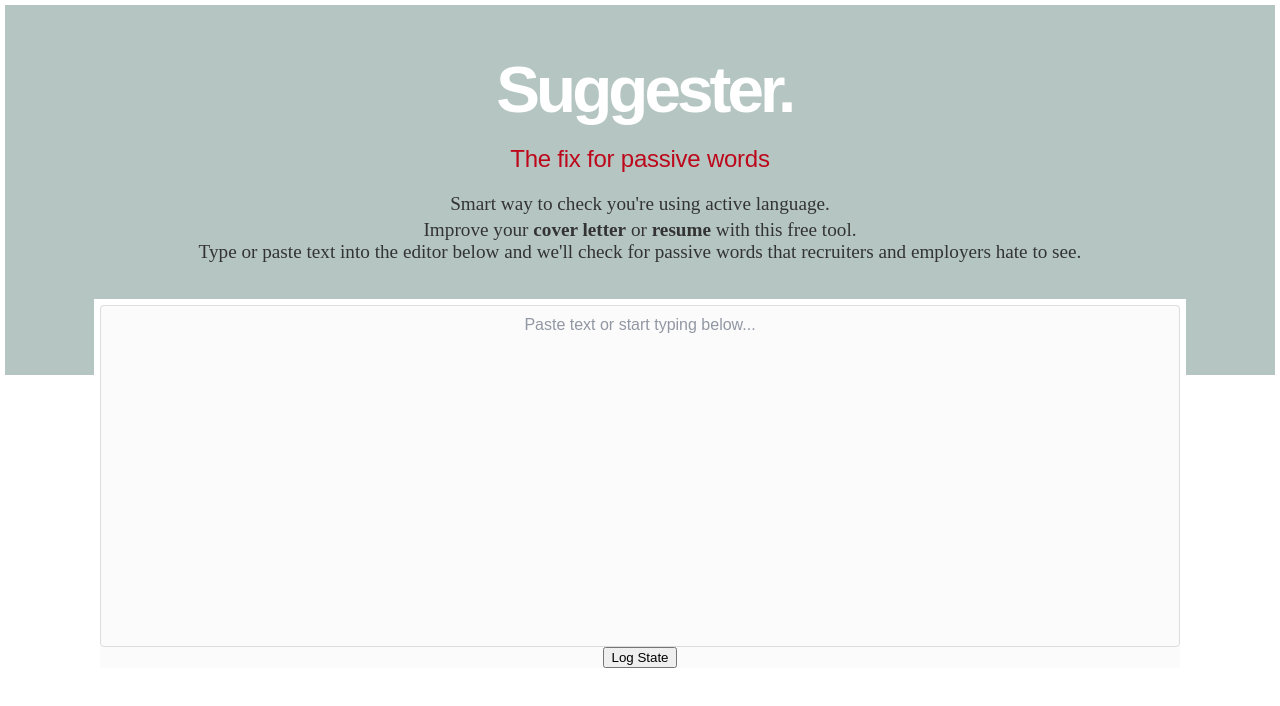
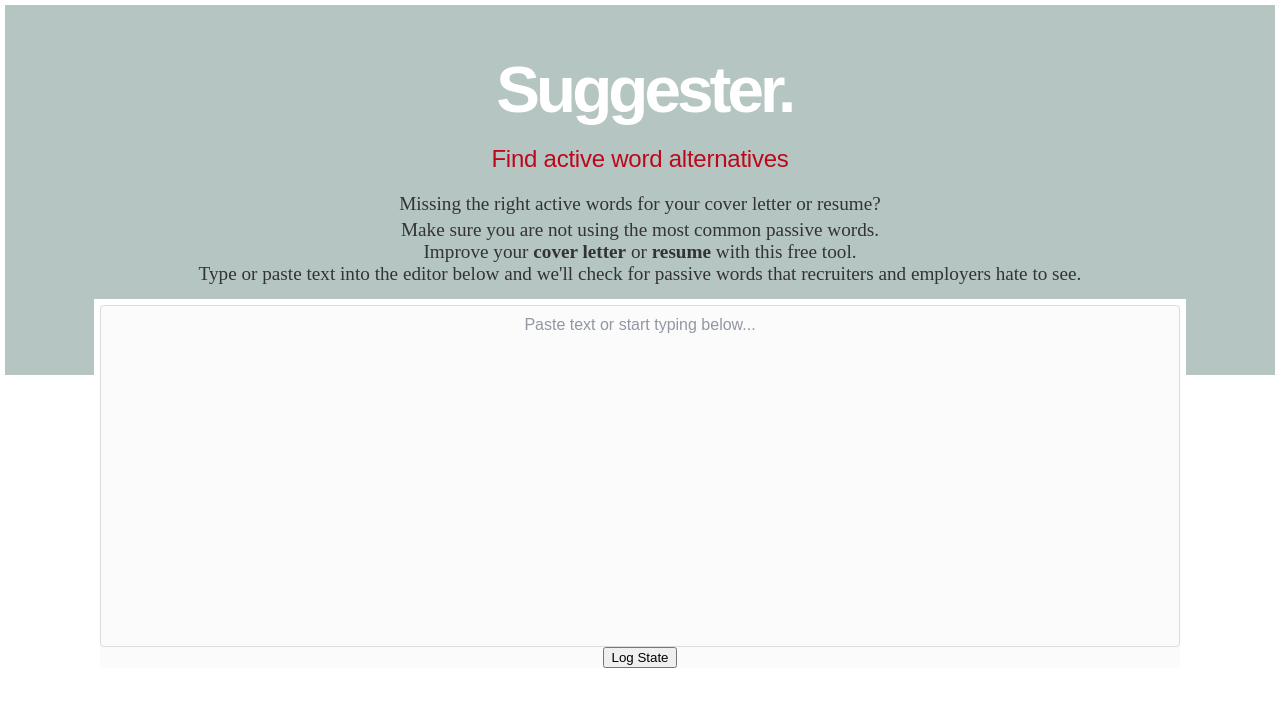
Before and after one commit to pagetribe/wordsmith, a React (Create React App) app: page / in a window 1280 px wide. Shown: the top 706 px of the page. Built offline with nearby package versions, Linux system fonts and the light colour scheme.

Commit message:
cleaned up arc css duplications

```diff
--- a/src/App.js
+++ b/src/App.js
@@ -9,11 +9,12 @@ class App extends Component {
         <div className='colour-panel'>
           <header>
             <h1><span id='cursor'>I</span> Suggester.</h1>
-            <h2>The fix for passive words</h2>
+            <h2>Find active word alternatives</h2>
           </header>
           <div className="intro">
-            <p style={{'marginBottom': '4px'}}>Smart way to check you're using active language.</p>
+            <p style={{'marginBottom': '4px'}}>Missing the right active words for your cover letter or resume?</p>
             <p style={{'marginTop': '0px'}}>
+              Make sure you are not using the most common passive words.<br />
               Improve your <b>cover letter</b> or <b>resume</b> with this free tool.<br />
               Type or paste text into the editor below and we'll check for passive words that recruiters and employers hate to see.
             </p>
--- a/src/components/ArcUpRight.js
+++ b/src/components/ArcUpRight.js
@@ -3,13 +3,10 @@ import styled, { keyframes } from 'styled-components'
 
 const Wrapper = styled.div`
     transition: transform 0.4s ease;
-    width: 400px;
-    height: 400px;
     position: relative;
     width: 50px;
     height: 50px;
     transform: translate(-50%, -50%);
-    position: absolute;
     top: 50%;
     left: 50%;
 `
@@ -18,7 +15,7 @@ const Content = styled.div`
     width: 50px;
     height: 50px;
     transform: translate(-50%, -50%);
-    position: absolute;
+    position: relative;
     top: 50%;
     left: 50%;
     border-radius: 50%;
```
